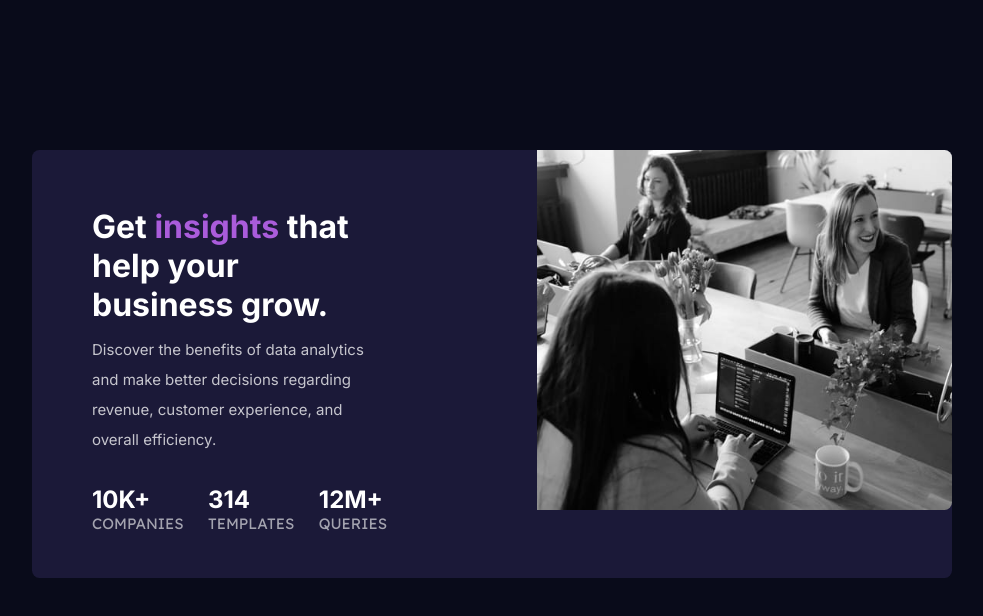
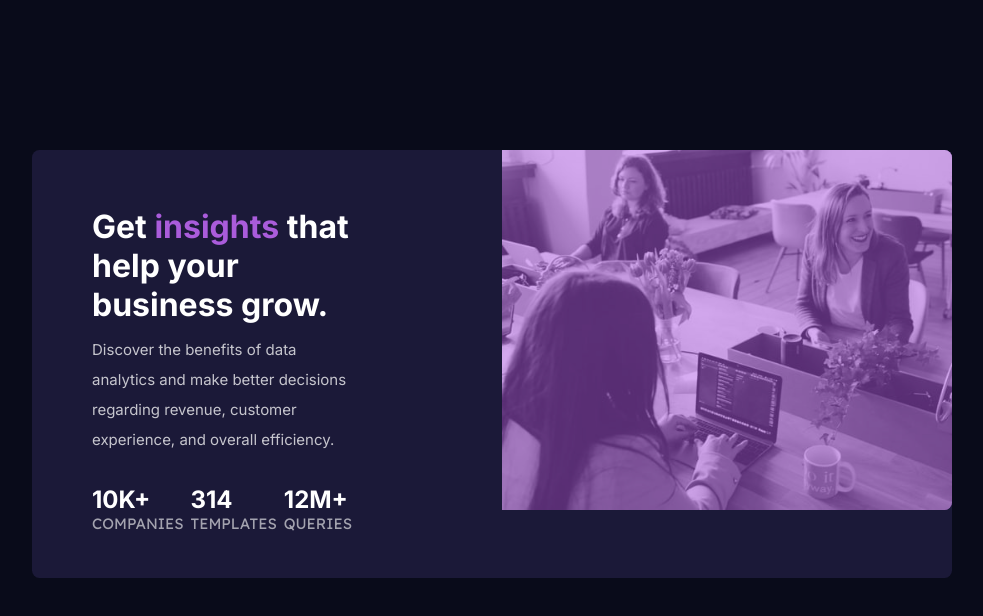
Before and after one commit to Your1405/frontendmentor-statspreviewcard, a plain HTML site: page index.html in a window 1280 px wide. Shown: the whole page, without its empty margins (148-1131 px from the left). Drawn offline with Linux system fonts and the light colour scheme.

Commit message:
Finalize the styling

```diff
--- a/index.html
+++ b/index.html
@@ -34,9 +34,11 @@
             <p class="stats"><span class="stats-values">10k+</span><br> companies</p>
             <p class="stats"><span class="stats-values">314</span><br> templates</p>
             <p class="stats"><span class="stats-values">12m+</span><br> queries</p>
+          </div>
         </div>
+        <div class="image-container">
+          <img src="images/image-header-desktop.jpg" height="360px" width="450px" class="image-content">
         </div>
-        <img src="images/image-header-desktop.jpg" height="360px" width="415px" class="image-content">
       </div>
     </section>
     <!-- <div class="attribution">
--- a/styles.css
+++ b/styles.css
@@ -55,8 +55,8 @@ body {
 }
 
 .image-content {
-    margin: 0 0 0 6em;
     border-radius: 0 .5em .5em 0;
+    filter: opacity(50%);
 }
 
 .main-content {
@@ -67,3 +67,11 @@ body {
     justify-content: space-between;
     border-radius: .5em;
 }
+
+.image-container {
+    margin: 0 0 0 6em;
+    padding: 0;
+    height: 360px;
+    background-color: hsl(277, 72%, 62%);
+    border-radius: 0 .5em .5em 0;
+}
```
